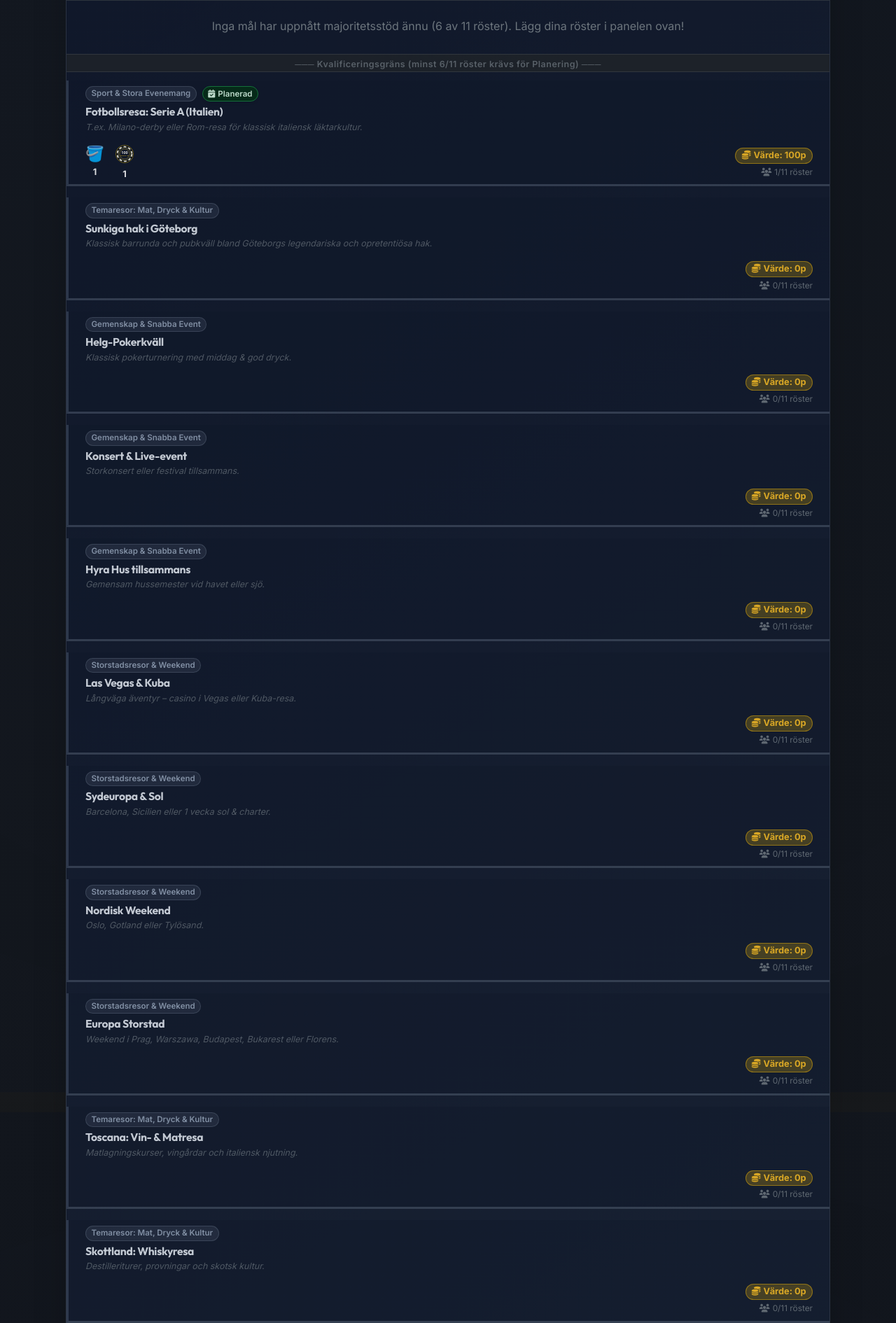
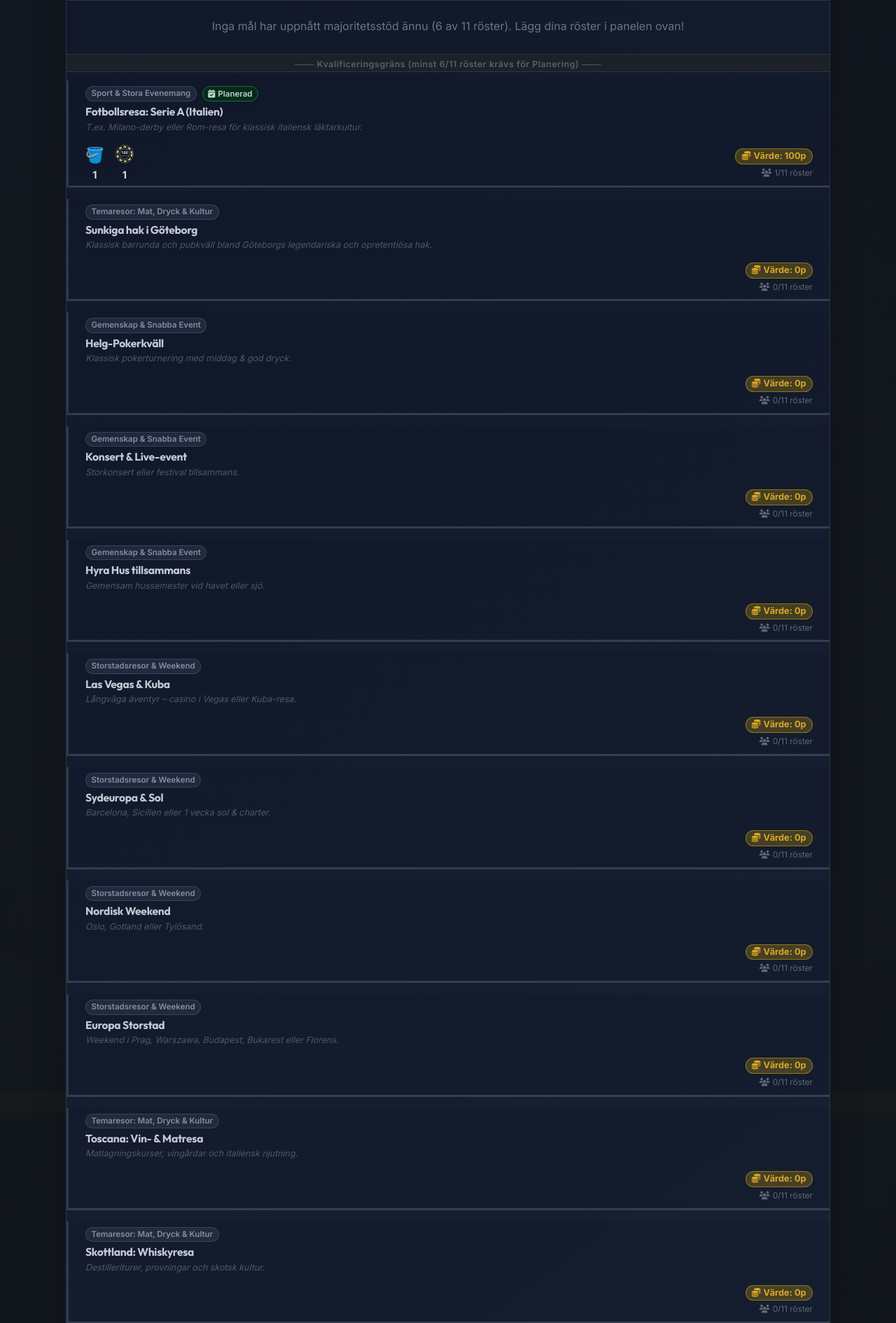
Before and after one commit to johansiedberg/Toarps_Herrklubb, a Django app: page /herrklubb/ in a window 1280 px wide. Shown: the part 1550-3440 px from the top of the page at 70% size. Run offline with Django 5.2, Linux system fonts and the light colour scheme; a user stored in the database is signed in; data comes from the database, SQL or seed files in the repository; tables that the repository leaves empty hold one stand-in row (values such as "Sample post").

Commit message:
style(herrklubb): increase count font size +1 and align bottom section to bottom baseline

```diff
--- a/templates/herrklubb/bucket_item_row.html
+++ b/templates/herrklubb/bucket_item_row.html
@@ -69,16 +69,16 @@
             </p>
         {% endif %}
 
-        <!-- BOTTOM SECTION: Chips (Bucket | Black | Green | Red + 2px padding + counts) on Left | Total Value & Members betted on Right -->
+        <!-- BOTTOM SECTION: Chips (Bucket | Black | Green | Red + 10px gap + counts) on Left | Total Value & Members betted on Right -->
         <div class="d-flex align-items-end justify-content-between gap-3 mt-2">
 
-            <!-- Left: Bucket | Black | Green | Red (icons row top, 2px padding, counts row bottom) -->
-            <div class="d-flex align-items-center gap-3">
+            <!-- Left: Bucket | Black | Green | Red (aligned on bottom) -->
+            <div class="d-flex align-items-end gap-3">
                 {% if item.dream_users or item.count_svart or item.count_gron or item.count_rod %}
 
                     <!-- Bucket marker (🪣) -->
                     {% if item.dream_users %}
-                        <div class="d-flex flex-column align-items-center justify-content-center text-center" title="Bucket för {{ item.dream_users|length }} medlem(mar)" style="min-width: 26px;">
+                        <div class="d-flex flex-column align-items-center justify-content-end text-center" title="Bucket för {{ item.dream_users|length }} medlem(mar)" style="min-width: 26px;">
                             <!-- Icon (Row 4) -->
                             <span style="font-size: 1.35rem; line-height: 1; cursor: pointer;"
                                   class="bucket-dream-trigger transition-all hover-scale"
@@ -88,46 +88,46 @@
                                   data-users="{% for d_user in item.dream_users %}{% if d_user.get_full_name %}{{ d_user.get_full_name }}{% elif d_user.first_name %}{{ d_user.first_name }} {{ d_user.last_name }}{% else %}{{ d_user.email }}{% endif %}{% if not forloop.last %}, {% endif %}{% endfor %}">
                                 🪣
                             </span>
-                            <!-- Count # (Row 5: exact same text-white font as chips, doubled 10px gap) -->
-                            <strong class="text-white d-block text-center" style="font-size: 0.8rem; font-weight: 700; line-height: 1; margin-top: 10px;">{{ item.dream_users|length }}</strong>
+                            <!-- Count # (Increased font size +1 to 0.9rem, aligned on bottom) -->
+                            <strong class="text-white d-block text-center" style="font-size: 0.9rem; font-weight: 700; line-height: 1; margin-top: 10px;">{{ item.dream_users|length }}</strong>
                         </div>
                     {% endif %}
 
                     <!-- Svart Marker (100) -->
                     {% if item.count_svart > 0 %}
-                        <div class="d-flex flex-column align-items-center justify-content-center text-center" title="Svarta marker (100)" style="min-width: 26px;">
+                        <div class="d-flex flex-column align-items-center justify-content-end text-center" title="Svarta marker (100)" style="min-width: 26px;">
                             <!-- Icon (Row 4) -->
                             <img src="{% static 'herrklubb/img/chip_black.svg' %}" width="26" height="26" alt="Svart 100">
-                            <!-- Count # (Row 5: exact same text-white font as chips, doubled 10px gap) -->
-                            <strong class="text-white d-block text-center" style="font-size: 0.8rem; font-weight: 700; line-height: 1; margin-top: 10px;">{{ item.count_svart }}</strong>
+                            <!-- Count # (Increased font size +1 to 0.9rem, aligned on bottom) -->
+                            <strong class="text-white d-block text-center" style="font-size: 0.9rem; font-weight: 700; line-height: 1; margin-top: 10px;">{{ item.count_svart }}</strong>
                         </div>
                     {% endif %}
 
                     <!-- Grön Marker (50) -->
                     {% if item.count_gron > 0 %}
-                        <div class="d-flex flex-column align-items-center justify-content-center text-center" title="Gröna marker (50)" style="min-width: 26px;">
+                        <div class="d-flex flex-column align-items-center justify-content-end text-center" title="Gröna marker (50)" style="min-width: 26px;">
                             <!-- Icon (Row 4) -->
                             <img src="{% static 'herrklubb/img/chip_green.svg' %}" width="26" height="26" alt="Grön 50">
-                            <!-- Count # (Row 5: exact same text-white font as chips, doubled 10px gap) -->
-                            <strong class="text-white d-block text-center" style="font-size: 0.8rem; font-weight: 700; line-height: 1; margin-top: 10px;">{{ item.count_gron }}</strong>
+                            <!-- Count # (Increased font size +1 to 0.9rem, aligned on bottom) -->
+                            <strong class="text-white d-block text-center" style="font-size: 0.9rem; font-weight: 700; line-height: 1; margin-top: 10px;">{{ item.count_gron }}</strong>
                         </div>
                     {% endif %}
 
                     <!-- Röd Marker (25) -->
                     {% if item.count_rod > 0 %}
-                        <div class="d-flex flex-column align-items-center justify-content-center text-center" title="Röda marker (25)" style="min-width: 26px;">
+                        <div class="d-flex flex-column align-items-center justify-content-end text-center" title="Röda marker (25)" style="min-width: 26px;">
                             <!-- Icon (Row 4) -->
                             <img src="{% static 'herrklubb/img/chip_red.svg' %}" width="26" height="26" alt="Röd 25">
-                            <!-- Count # (Row 5: exact same text-white font as chips, doubled 10px gap) -->
-                            <strong class="text-white d-block text-center" style="font-size: 0.8rem; font-weight: 700; line-height: 1; margin-top: 10px;">{{ item.count_rod }}</strong>
+                            <!-- Count # (Increased font size +1 to 0.9rem, aligned on bottom) -->
+                            <strong class="text-white d-block text-center" style="font-size: 0.9rem; font-weight: 700; line-height: 1; margin-top: 10px;">{{ item.count_rod }}</strong>
                         </div>
                     {% endif %}
 
                 {% endif %}
             </div>
 
-            <!-- Right: Total Value & Members betted (aligned with Bucket/chips on top) -->
-            <div class="d-flex flex-column align-items-end justify-content-center ms-auto">
+            <!-- Right: Total Value & Members betted (aligned on bottom) -->
+            <div class="d-flex flex-column align-items-end justify-content-end ms-auto">
                 <span class="badge bg-warning bg-opacity-25 border border-warning border-opacity-50 text-warning fw-bold px-2.5 py-1 rounded-pill mb-1" style="font-size: 0.8rem; line-height: 1;">
                     <i class="fa-solid fa-coins me-1"></i>Värde: {{ item.total_points }}p
                 </span>
```
